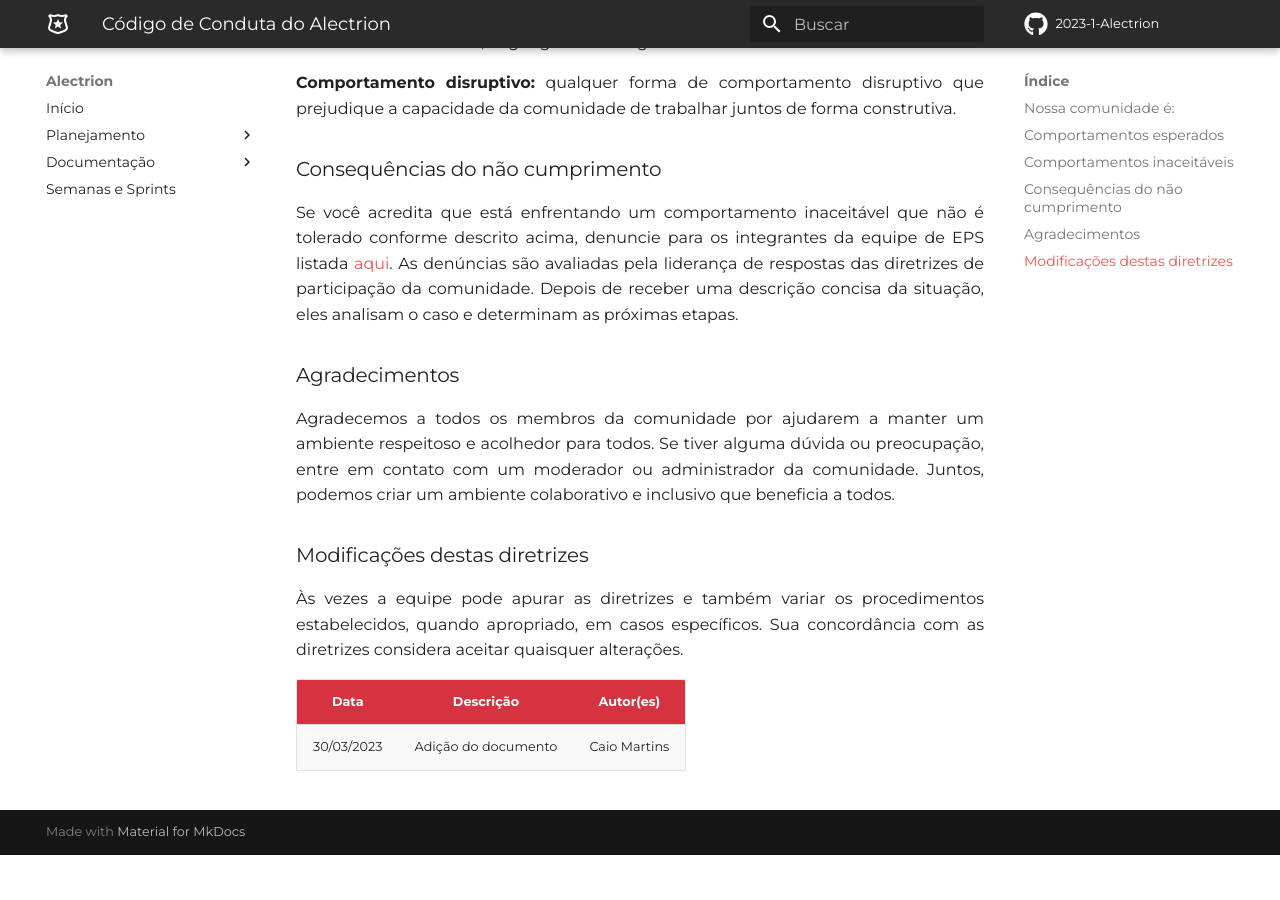
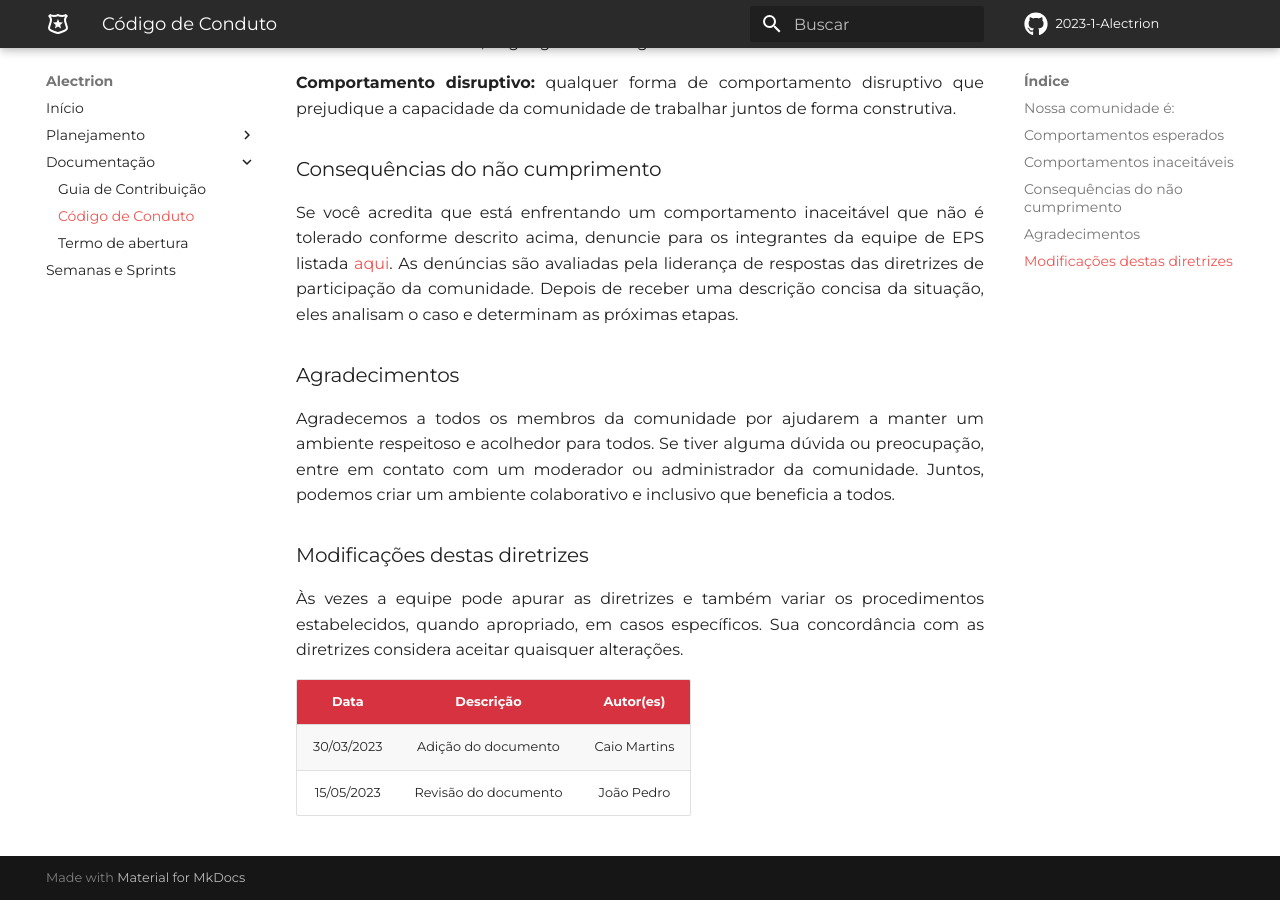
Before and after one commit to fga-eps-mds/2023-1-Alectrion-DOC, an MkDocs documentation site: the page built from docs/documentacao/codigo-conduta.md, in a window 1280 px wide and 900 px high, scrolled down 2170 px. Built offline with MkDocs 1.6.1 and Material for MkDocs 9.7.7, drawn with Linux system fonts in a browser that asks for light colours; some web fonts are replaced; comment, search, counter and statistics services are not loaded; before the commit the page ends 3025 px from its top, so only the background shows below that.

Commit message:
#42 fix: adição do codigo de conduta na sidebar e adição de revisão no histórico do documento

```diff
--- a/docs/documentacao/codigo-conduta.md
+++ b/docs/documentacao/codigo-conduta.md
@@ -62,3 +62,4 @@
 |**Data**|**Descrição**|**Autor(es)**|
 |--------|-------------|--------------|
 |30/03/2023| Adição do documento | Caio Martins |
+|15/05/2023| Revisão do documento | João Pedro |
--- a/mkdocs.yml
+++ b/mkdocs.yml
@@ -27,6 +27,7 @@
     - Análise de riscos: plano-riscos.md
   - Documentação:
     - Guia de Contribuição: documentacao/guiaDeContribuicao.md
+    - Código de Conduto: documentacao/codigo-conduta.md
     - Termo de abertura: documentacao/tap.md
   - Semanas e Sprints: semanas-sprints.md
 
```
